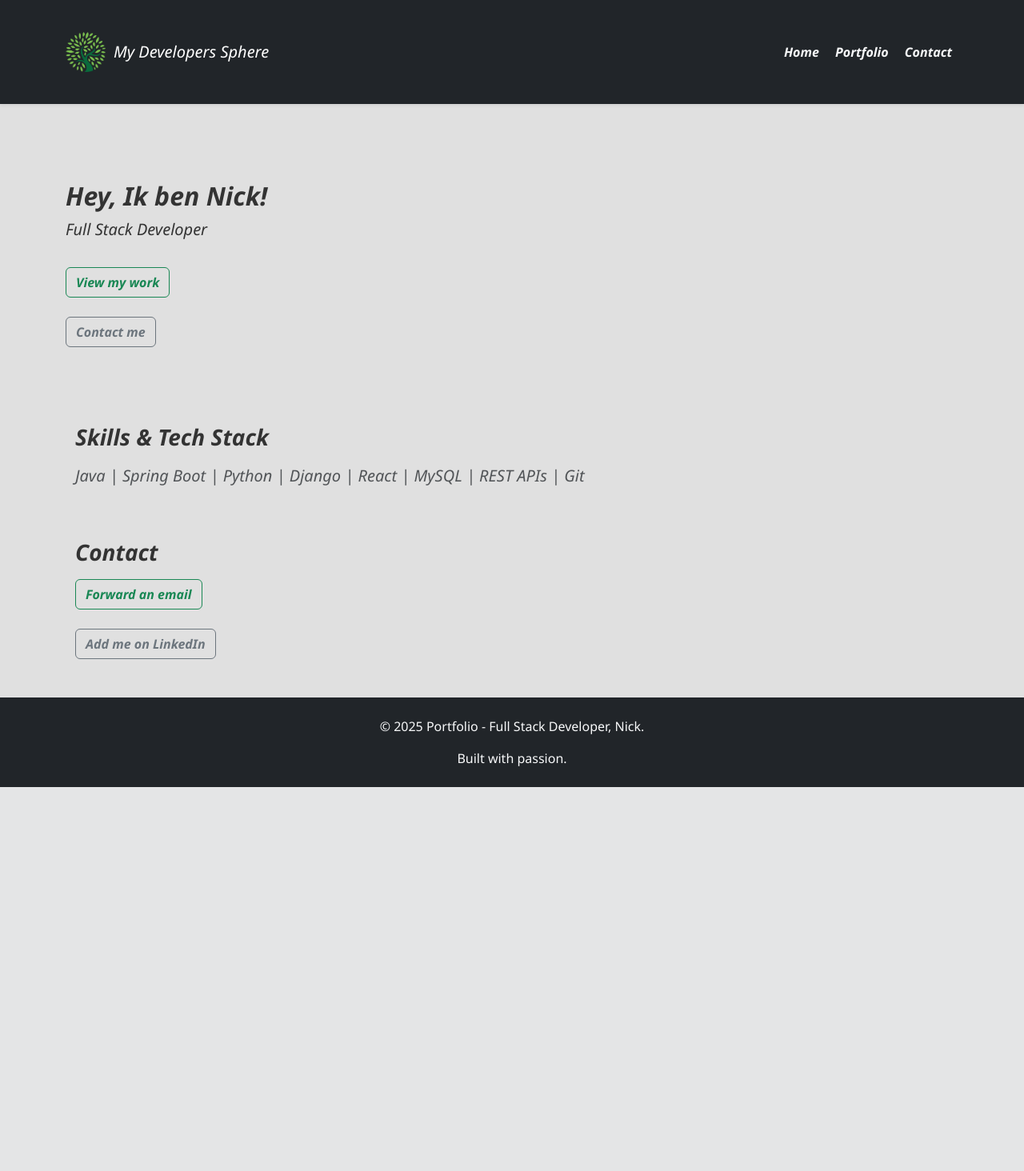
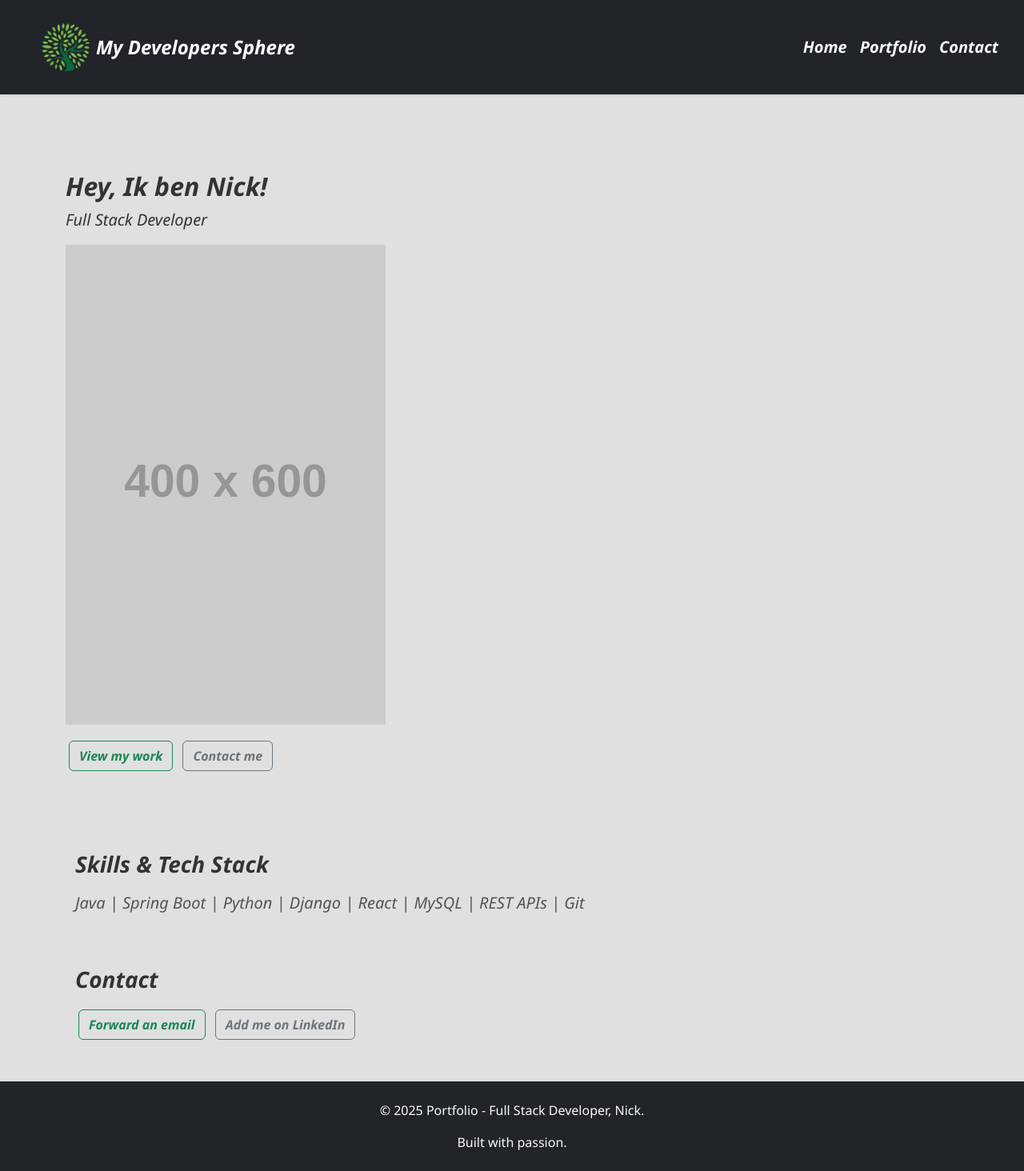
Before and after one commit to GHNick8/DeveloperPortfolio, a Django app: page / in a window 1280 px wide. Shown: the whole page at 80% size. Before the commit the page ends 984 px from the top, so only its background shows below. Run offline with Django 5.2, Linux system fonts and the light colour scheme; grey boxes labelled with a size stand in for pictures from a placeholder-image service; some libraries are stand-ins or nearby versions.

Commit message:
Updating project

```diff
--- /dev/null
+++ b/devportfolio/blog/_NoBlog.txt
@@ -0,0 +1,5 @@
+No Blog as of now
+
+temporary
+
+No Blog
--- a/devportfolio/devportfolio/settings.py
+++ b/devportfolio/devportfolio/settings.py
@@ -11,7 +11,6 @@ BASE_DIR = Path(__file__).resolve().parent.parent
 DEBUG = True
 
 ALLOWED_HOSTS = []
-
 
 # Application definition
 
--- a/devportfolio/portfolio/templates/portfolio/contact.html
+++ b/devportfolio/portfolio/templates/portfolio/contact.html
@@ -2,12 +2,13 @@
 
 {% block content %}
 
-<div class="container">
+<div class="container-sm">
+    <div class="row justify-content-start">
         <h2 class="fst-italic">Contact Me</h2>
 
         {% if messages %}
             {% for message in messages %}
-            <div class="alert alert-success fst-italic text-center" role="alert" style="width: 400px;">
+                <div class="alert alert-success fst-italic text-center" role="alert">
                     {{ message }}
                 </div>
             {% endfor %}
@@ -30,5 +31,6 @@
             <button class="btn btn-outline-success w-100 fst-italic fw-bold" type="submit">Send</button>
         </form>
     </div>
+</div>
 
 {% endblock %}
--- a/devportfolio/portfolio/templates/portfolio/home.html
+++ b/devportfolio/portfolio/templates/portfolio/home.html
@@ -5,9 +5,10 @@
 <section class="hero text-start d-flex flex-column align-items-start justify-content-start py-5 fst-italic">
     <h2 class="fw-bold">Hey, Ik ben <strong>Nick!</strong></h2>
     <p class="lead">Full Stack Developer</p>
+    <img src="https://placehold.co/400x600" alt="placehold">
     <div class="mt-3">
-        <a href="/portfolio" class="btn btn-outline-success fw-bold">View my work</a><br><br>
-        <a href="/contact" class="btn btn-outline-secondary fw-bold">Contact me</a>
+        <a href="/portfolio" class="btn btn-outline-success fw-bold m-1">View my work</a>
+        <a href="/contact" class="btn btn-outline-secondary fw-bold m-1">Contact me</a>
     </div>
 </section>
 
@@ -19,8 +20,10 @@
 <section id="contact">
     <div class="container text-start fst-italic">
         <h3 class="fw-bold mb-3">Contact</h3>
-        <a href="mailto:nickjanssens2030@gmail.com" class="text-decoration-none btn btn-outline-success fw-bold">Forward an email</a><br><br>
-        <a href="https://linkedin.com/in/nick-janssens-b73319345" target="_blank" class="text-decoration-none btn btn-outline-secondary fw-bold">Add me on LinkedIn</a>
+        <a href="mailto:nickjanssens2030@gmail.com"
+        class="text-decoration-none btn btn-outline-success fw-bold m-1">Forward an email</a>
+        <a href="https://linkedin.com/in/nick-janssens-b73319345" target="_blank"
+        class="text-decoration-none btn btn-outline-secondary fw-bold m-1">Add me on LinkedIn</a>
     </div>
 </section>
 {% endblock %}
--- a/devportfolio/static/css/stijl.css
+++ b/devportfolio/static/css/stijl.css
@@ -8,12 +8,6 @@ body {
 
 .nav-link:hover {
     color: #D0D0D0;
-}
-
-.navMenu {
-    width: 100%;
-    height: 130px;
-    text-align: right;
 }
 
 .pagination {
--- a/devportfolio/templates/base.html
+++ b/devportfolio/templates/base.html
@@ -14,39 +14,50 @@
         <link rel="stylesheet" href="{% static 'css/stijl.css' %}">
     </head>
     <body>
-        <nav class="navbar navbar-expand-lg navbar-dark bg-dark shadow-sm navMenu">
-            <div class="container">
-                <!-- Logo & Title -->
-                <a class="navbar-brand d-flex align-items-center" href="/">
-                    <img src="{% static 'images/logo.png' %}" alt="Logo"
-                        style="width: 50px; height: 50px; margin-right: 10px;">
-                    <span class="fst-italic">My Developers Sphere</span>
-                </a>
-                <nav>
-                    <a href="/" class="text-decoration-none fst-italic fw-bold text-light mx-2">Home</a>
-                    <a href="/portfolio" class="text-decoration-none fst-italic fw-bold text-light mx-2">Portfolio</a>
-                    <!-- Temporary no blog available -->
-                    <a href="/contact" class="text-decoration-none fst-italic fw-bold text-light mx-2">Contact</a>
-                </nav>
-            </div>
-        </nav>
-
-        <!-- Main Content -->
+        <!-- Header heavily bootstrapped -->
+        <header class="bg-dark shadow-sm">
+            <nav class="navbar navbar-expand-lg navbar-dark container-fluid py-4 px-4">
+                <div class="container d-flex justify-content-between align-items-center">
+                    <!-- Logo & Title -->
+                    <a class="navbar-brand d-flex align-items-center ps-3" href="/">
+                        <img src="{% static 'images/logo.png' %}" alt="Logo" class="me-2" style="width: 60px; height: 60px;">
+                        <span class="fst-italic fs-4 fw-bold">My Developers Sphere</span>
+                    </a>
+                    <!-- Toggler for Mobile View -->
+                    <button class="navbar-toggler ms-auto" type="button" data-bs-toggle="collapse" data-bs-target="#navbarNav"
+                        aria-controls="navbarNav" aria-expanded="false" aria-label="Toggle navigation">
+                        <span class="navbar-toggler-icon"></span>
+                    </button>
+                </div>
+                <!-- Navigation Links (Collapsible on Mobile) -->
+                <div class="collapse navbar-collapse" id="navbarNav">
+                    <ul class="navbar-nav ms-auto text-lg-start text-center">
+                        <li class="nav-item">
+                            <a href="/" class="nav-link fst-italic fw-bold text-light fs-5">Home</a>
+                        </li>
+                        <li class="nav-item">
+                            <a href="/portfolio" class="nav-link fst-italic fw-bold text-light fs-5">Portfolio</a>
+                        </li>
+                        <li class="nav-item">
+                            <a href="/contact" class="nav-link fst-italic fw-bold text-light fs-5">Contact</a>
+                        </li>
+                    </ul>
+                </div>
+            </nav>
+        </header>
         <div class="container my-5">
             {% block content %}
             {% endblock %}
         </div>
-
-        <!-- Footer -->
         <footer class="footer bg-dark text-light text-center py-3">
             <p class="mb-0">&copy; 2025 Portfolio - Full Stack Developer, Nick. <br>Built with passion.</p>
         </footer>
-
         <!-- Bootstrap JS -->
         <script src="https://cdn.jsdelivr.net/npm/bootstrap@5.3.3/dist/js/bootstrap.bundle.min.js"
                 integrity="sha384-YvpcrYf0tY3lHB60NNkmXc5s9fDVZLESaAA55NDzOxhy9GkcIdslK1eN7N6jIeHz"
                 crossorigin="anonymous">
         </script>
+        <!-- JS -->
         <script src="{% static 'js/scroll.js' %}"></script>
     </body>
 </html>
```
Also changed, not shown: devportfolio/blog/templates/blog/blog_detail.html (+2 -7 lines), devportfolio/blog/templates/blog/blog_list.html (+2 -6 lines), devportfolio/portfolio/templates/portfolio/portfolio.html (+1 -8 lines). Lines whose indentation alone changed are shown as unchanged.
